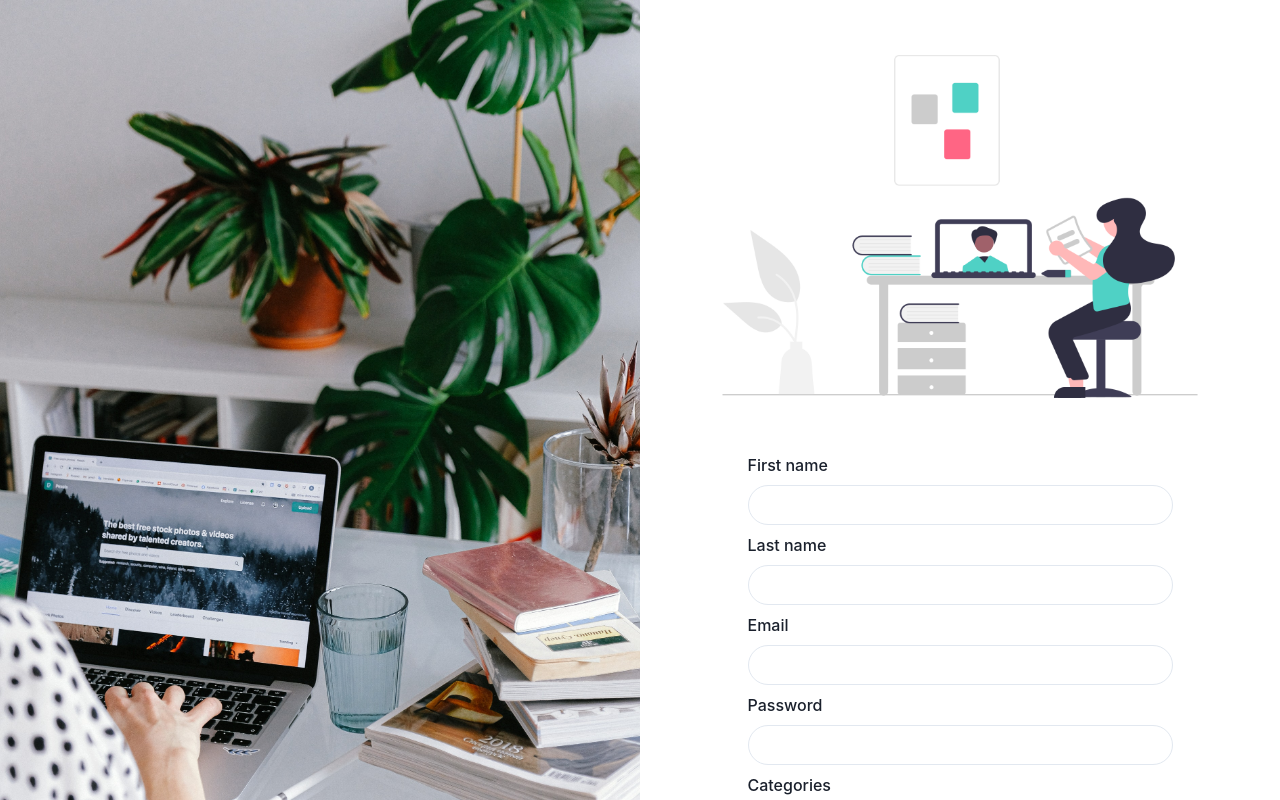
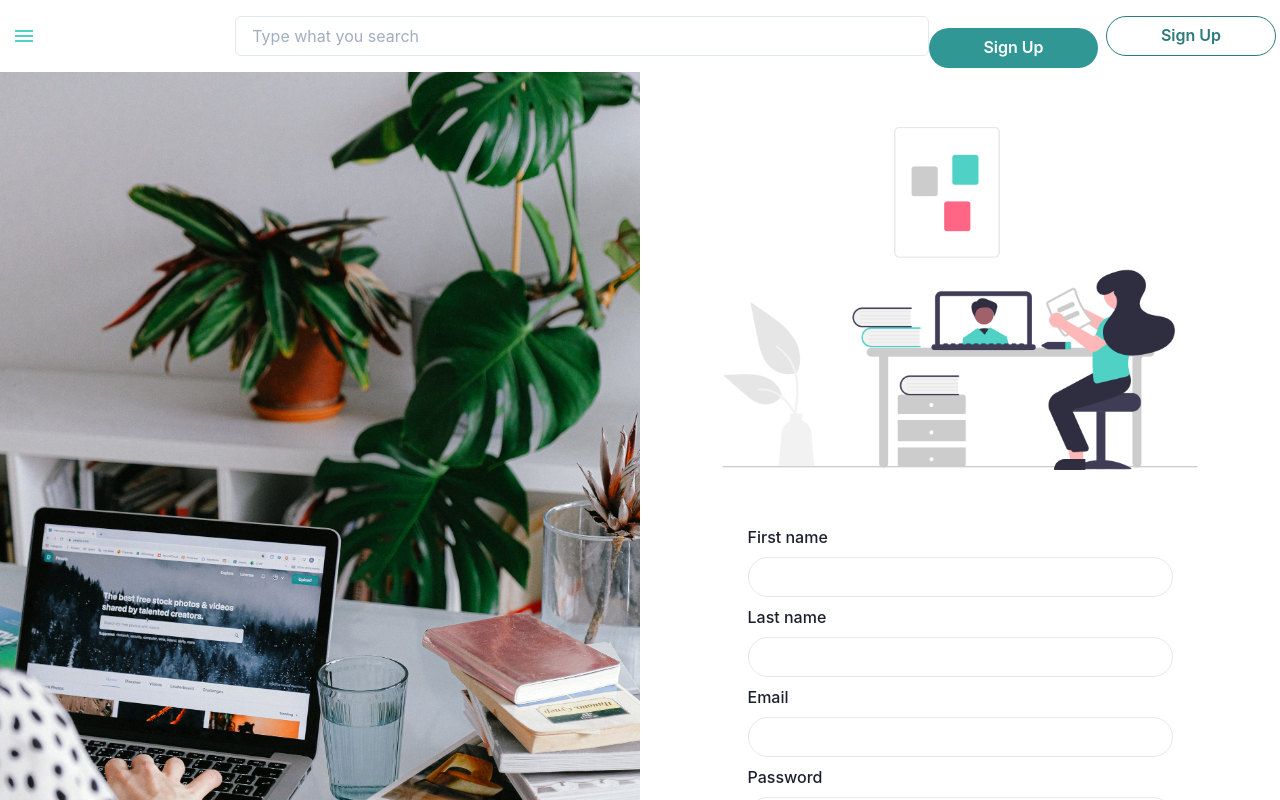
Before and after one commit to Mateusz966/courses-app, a React (Create React App) app in the folder frontend/: page /sign-up in a window 1280 px wide. Shown: the top 800 px of the page. Built offline with nearby package versions, Linux system fonts and the light colour scheme; no server answers.

Commit message:
app modify

```diff
--- a/frontend/src/App.tsx
+++ b/frontend/src/App.tsx
@@ -19,7 +19,7 @@ const App = () => {
           <Header />
           <Switch>
             <Suspense fallback={<Spinner size="xl" />}>
-              <Route exact path="/" component={Dashboard} />
+              <Route path="/" component={Dashboard} />
               <Route exact path="/sign-up" component={Register} />
               <Route exact path="/sign-in" component={Login} />
             </Suspense>
```
